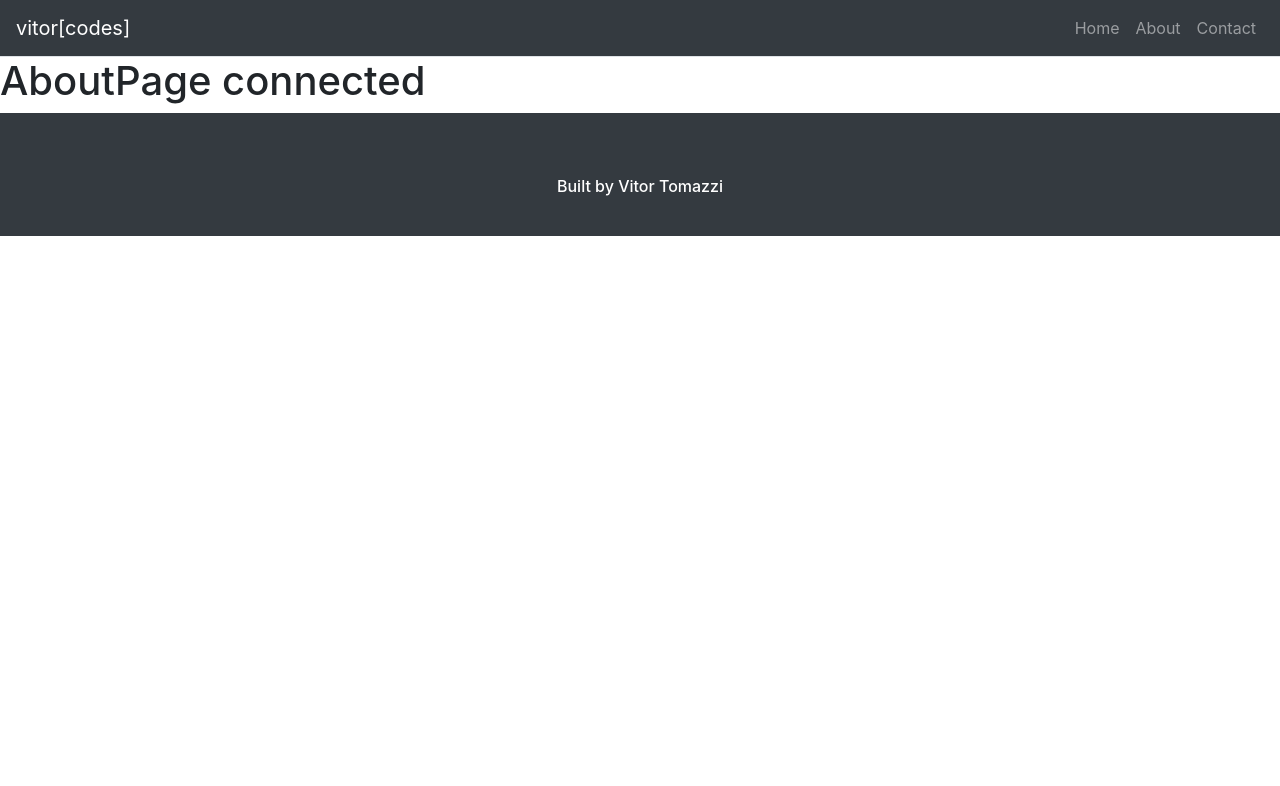
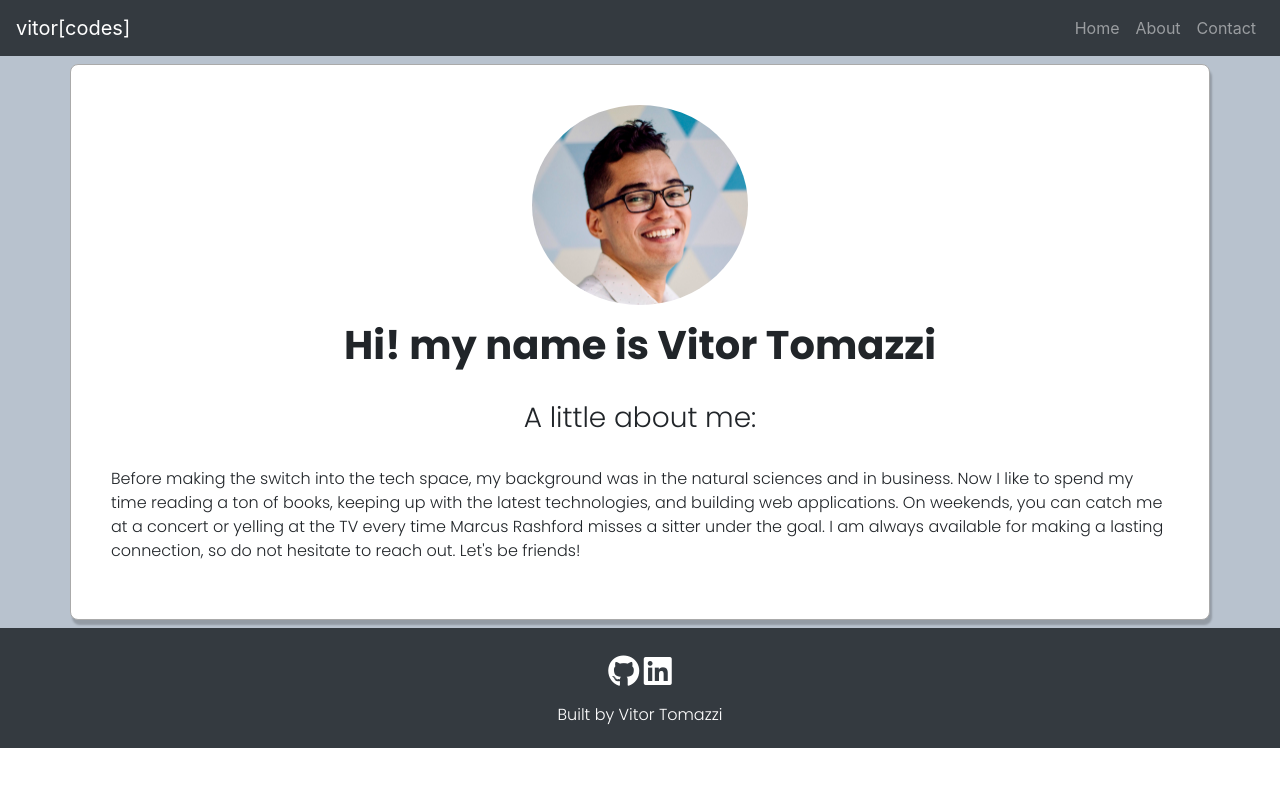
Before and after one commit to VitorTomazzi/port-proj, a React (Create React App) app: page /about in a window 1280 px wide. Shown: the top 786 px of the page. Built offline with nearby package versions, Linux system fonts and the light colour scheme.

Commit message:
about page

```diff
--- a/src/App.js
+++ b/src/App.js
@@ -35,7 +35,7 @@ export default class App extends Component {
 	render() {
 		return (
 			<Router>
-				<Container fluid={true} className="p-0" >
+				<Container fluid={true} className="p-0" style={{ backgroundColor: '#B8C2CE' }}>
 					<NavBar />
 
 					<Switch>
--- /dev/null
+++ b/src/components/about.jsx
@@ -0,0 +1,39 @@
+import React, { Component } from 'react';
+import Profile from '../images/ProfileSm.png';
+import Container from 'react-bootstrap/Container';
+
+export default class About extends Component {
+	render() {
+		return (
+			<Container
+				className="d-flex flex-column justify-content-center align-items-center"
+				style={{
+					marginTop: '.5rem',
+					marginBottom: '.5rem',
+					padding: '2.5rem',
+					border: 'solid .05rem #AAAAAA',
+					borderRadius: '.5rem',
+					backgroundColor: '#fff',
+					boxShadow: '2px 5px 2px rgba(0, 0, 0, 0.2)'
+				}}>
+				<img
+					src={Profile}
+					alt="profile"
+					style={{ borderRadius: '50%', width: '216px', height: '200px', marginBottom: '1rem' }}
+				/>
+				<h1 className="bfont">Hi! my name is Vitor Tomazzi</h1>
+				<br />
+				<h3 className="lfont">A little about me:</h3>
+				<br />
+				<p className="lfont">
+					Before making the switch into the tech space, my background was in the natural sciences and in
+					business. Now I like to spend my time reading a ton of books, keeping up with the latest
+					technologies, and building web applications. On weekends, you can catch me at a concert or yelling
+					at the TV every time Marcus Rashford misses a sitter under the goal. I am always available for
+					making a lasting connection, so do not hesitate to reach out. Let's be friends! {' '}
+				</p>
+			</Container>
+		);
+	}
+}
+//dimensions for picture: 864x803
--- a/src/components/cardinfo.jsx
+++ b/src/components/cardinfo.jsx
@@ -5,7 +5,11 @@ export default class CardInfo extends Component {
 		const { title, subTitle, link, githubLink } = this.props;
 		return (
 			<div className="d-flex justify-content-center flex-column" style={{ color: 'white', textAlign: 'center' }}>
-				<a href={githubLink} style={{ textDecoration: 'none', color: 'white' }}>
+				<a
+					href={githubLink}
+					rel="noopener noreferrer"
+					target="_blank"
+					style={{ textDecoration: 'none', color: 'white' }}>
 					<h5 className="bfont">
 						{title} <i className="fab fa-github" style={{ color: 'black' }} />{' '}
 					</h5>
--- a/src/components/footer.jsx
+++ b/src/components/footer.jsx
@@ -3,8 +3,30 @@ import React, { Component } from 'react';
 export default class Footer extends Component {
 	render() {
 		return (
-			<footer style={{ paddingTop: '4rem', paddingBottom: '2rem', backgroundColor: '#343A40' }}>
-				<h6 style={{ display: 'flex', justifyContent: 'center', color: 'white' }}>Built by Vitor Tomazzi</h6>
+			<footer
+				className="d-flex flex-column justify-content-center align-items-center"
+				style={{ paddingTop: '1.7rem', paddingBottom: '1rem', backgroundColor: '#343A40' }}>
+				<div>
+					<a
+						href="https://github.com/VitorTomazzi"
+						rel="noopener noreferrer"
+						target="_blank"
+						style={{ textDecoration: 'none', color: 'white' }}>
+						<i className="fab fa-github" style={{ fontSize: '32px' }} />{' '}
+					</a>
+					<a
+						href="https://www.linkedin.com/in/vitor-tomazzi/"
+						rel="noopener noreferrer"
+						target="_blank"
+						style={{ textDecoration: 'none', color: 'white' }}>
+						<i className="fab fa-linkedin" style={{ fontSize: '32px' }} />
+					</a>
+				</div>
+				<h6
+					className="lfont"
+					style={{ display: 'flex', justifyContent: 'center', color: 'white', marginTop: '1rem' }}>
+					Built by Vitor Tomazzi
+				</h6>
 			</footer>
 		);
 	}
--- a/src/components/navbar.jsx
+++ b/src/components/navbar.jsx
@@ -5,7 +5,7 @@ import Nav from 'react-bootstrap/Nav';
 export default class NavBar extends Component {
 	render() {
 		return (
-			<Navbar expand="lg" bg="dark" variant="dark" className="border-bottom">
+			<Navbar expand="lg" bg="dark" variant="dark">
 				<Navbar.Brand href="/">vitor[codes]</Navbar.Brand>
 				<Navbar.Toggle aria-controls="responsive-navbar-nav" />
 				<Navbar.Collapse id="responsive-navbar-nav">
--- a/src/pages/aboutpage.jsx
+++ b/src/pages/aboutpage.jsx
@@ -1,10 +1,11 @@
 import React, { Component } from 'react';
+import About from '../components/about';
 
 export default class AboutPage extends Component {
 	render() {
 		return (
 			<div>
-				<h1>AboutPage connected</h1>
+				<About />
 			</div>
 		);
 	}
```
Also changed, not shown: src/images/ProfileSm.png (added).
